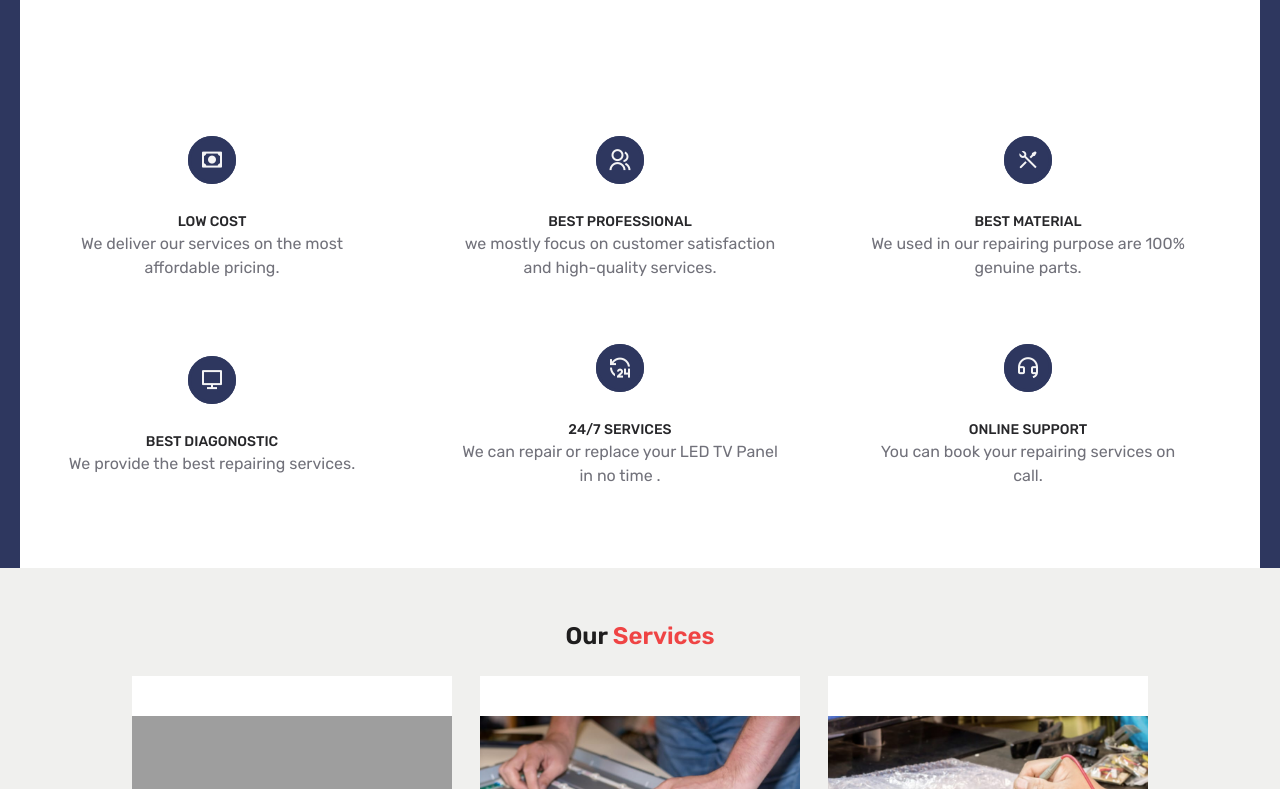
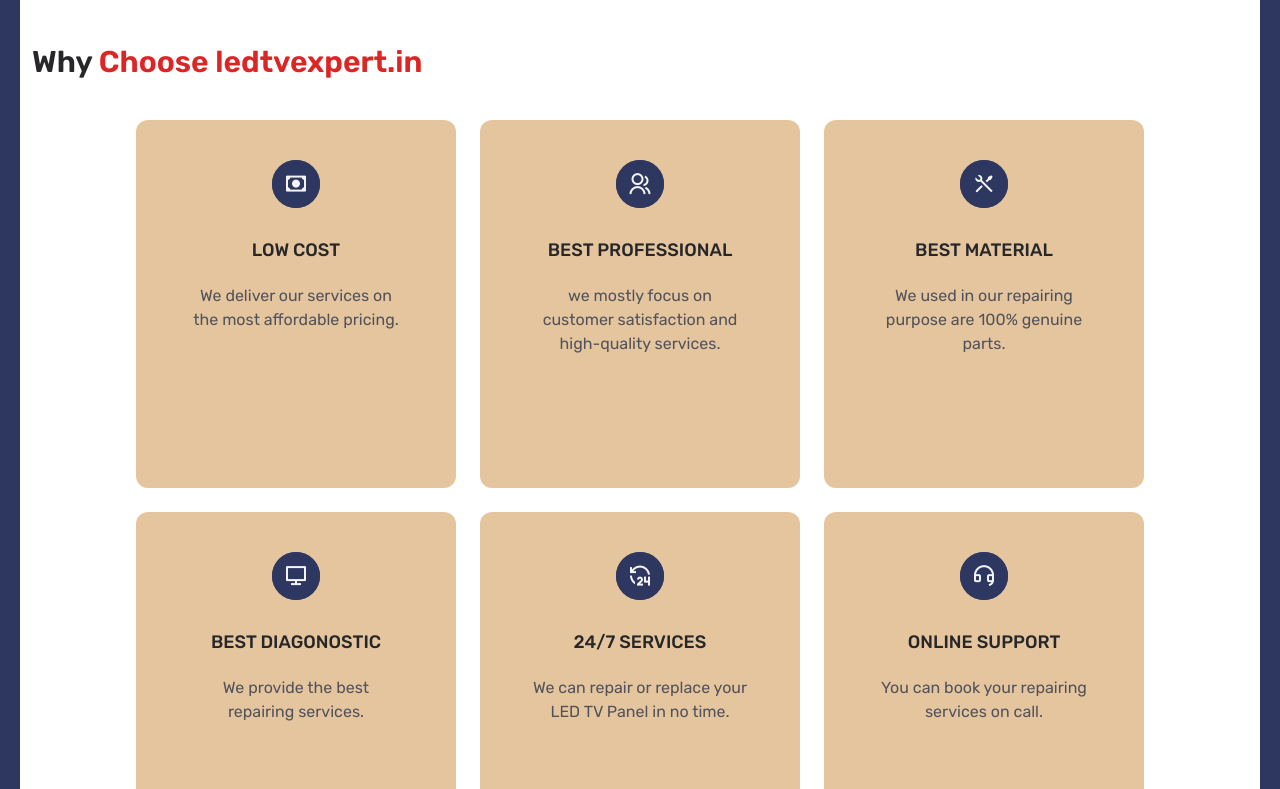
Before and after one commit to Abhay7111/ledtvexpert.in, a React (Vite) app: page / in a window 1280 px wide. Shown: the part 1471-2260 px from the top of the page. Built offline with nearby package versions, Linux system fonts and the light colour scheme; grey boxes are pictures that could not be loaded.

Commit message:
why card updated

```diff
--- /dev/null
+++ b/src/components/Cards.jsx
@@ -0,0 +1,17 @@
+import React from 'react'
+
+function Cards({carddt}) {
+  return (
+    <div id='whcard' className=' bg-[#E4C59E] py-10 overflow-hidden rounded-xl cursor-pointer'>
+     <div className="w-80 h-72 flex px-5 flex-col items-center relative">
+       <div id='icon' className="icon size-12 border-zinc-400 rounded-full cursor-pointer transition-all flex items-center justify-center bg-[#2E375F]">
+         <i>{carddt.icon}</i>
+       </div>
+       <h1 className="title text-lg text-zinc-800 font-medium mt-7 uppercase">{carddt.title}</h1>
+       <div className="des text-zinc-600 mt-5 font-normal flex-wrap text-center px-8">{carddt.des}</div>
+     </div>
+     </div>
+  )
+}
+
+export default Cards
--- a/src/components/whyus.jsx
+++ b/src/components/whyus.jsx
@@ -1,54 +1,50 @@
 import React from "react";
+import Cards from "./Cards";
+
+const carddt = [
+  {
+    icon:<i class="ri-cash-line text-2xl font-light "></i>,
+    title:'Low cost',
+    des:'We deliver our services on the most affordable pricing.',
+  },
+  {
+    icon:<i class="ri-group-line text-2xl font-light "></i>,
+    title:'BEST PROFESSIONAL',
+    des:'we mostly focus on customer satisfaction and high-quality services.',
+  },
+  {
+    icon:<i class="ri-tools-line text-2xl font-light "></i>,
+    title:'BEST MATERIAL',
+    des:'We used in our repairing purpose are 100% genuine parts.',
+  },
+  {
+    icon:<i class="ri-computer-line text-2xl font-light "></i>,
+    title:'BEST DIAGONOSTIC',
+    des:'We provide the best repairing services.',
+  },
+  {
+    icon:<i class="ri-24-hours-line text-2xl font-light "></i>,
+    title:'24/7 SERVICES',
+    des:'We can repair or replace your LED TV Panel in no time.',
+  },
+  {
+    icon:<i class="ri-customer-service-line text-2xl font-light "></i>,
+    title:'ONLINE SUPPORT',
+    des:'You can book your repairing services on call.',
+  },
+]
 
 function Whyus() {
   return (
     <div id="whyus" className=" whyus w-full min-h-10 bg-white mt-10 px-5">
-        <h1 className="text-3xl font-semibold w-full py-4 px-3 bg-white text-zinc-800">Why <span className="text-red-600">Choose Us?</span></h1>
-      <div className="w-full h-auto bg-white py-20 flex flex-col gap-6 items-center text-zinc-100 sm:flex sm:flex-row sm:flex-wrap">
-        <div className="w-96 min-h-10 mt-10 flex flex-col items-center ">
-          <div className="icon size-12 border-zinc-400 rounded-full cursor-pointer transition-all flex items-center justify-center bg-[#2E375F]">
-            <i class="ri-cash-line text-2xl font-light "></i>
-          </div>
-          <div className="title text-sm text-zinc-800 font-medium mt-7 uppercase">Low cost</div>
-          <div className="des text-zinc-500 font-normal flex-wrap text-center px-8">We deliver our services on the most affordable pricing.</div>
-        </div>
-        <div className="w-96 min-h-10 mt-10 flex flex-col items-center ">
-          <div className="icon size-12 border-zinc-400 rounded-full cursor-pointer transition-all flex items-center justify-center bg-[#2E375F]">
-            <i class="ri-group-line text-2xl font-light "></i>
-          </div>
-          <div className="title text-sm text-zinc-800 font-medium mt-7 uppercase">BEST PROFESSIONAL</div>
-          <div className="des text-zinc-500 font-normal flex-wrap text-center px-8">we mostly focus on customer satisfaction and high-quality services.</div>
-        </div>
-        <div className="w-96 min-h-10 mt-10 flex flex-col items-center ">
-          <div className="icon size-12 border-zinc-400 rounded-full cursor-pointer transition-all flex items-center justify-center bg-[#2E375F]">
-            <i class="ri-tools-line text-2xl font-light "></i>
-          </div>
-          <div className="title text-sm text-zinc-800 font-medium mt-7 uppercase">BEST MATERIAL</div>
-          <div className="des text-zinc-500 font-normal flex-wrap text-center px-8">We used in our repairing purpose are 100% genuine parts.</div>
-        </div>
-        <div className="w-96 min-h-10 mt-10 flex flex-col items-center ">
-          <div className="icon size-12 border-zinc-400 rounded-full cursor-pointer transition-all flex items-center justify-center bg-[#2E375F]">
-            <i class="ri-computer-line text-2xl font-light "></i>
-          </div>
-          <div className="title text-sm text-zinc-800 font-medium mt-7 uppercase">BEST DIAGONOSTIC</div>
-          <div className="des text-zinc-500 font-normal flex-wrap text-center px-8">We provide the best repairing services.</div>
-        </div>
-        <div className="w-96 min-h-10 mt-10 flex flex-col items-center ">
-          <div className="icon size-12 border-zinc-400 rounded-full cursor-pointer transition-all flex items-center justify-center bg-[#2E375F]">
-            <i class="ri-24-hours-line text-2xl font-light "></i>
-          </div>
-          <div className="title text-sm text-zinc-800 font-medium mt-7 uppercase">24/7 SERVICES</div>
-          <div className="des text-zinc-500 font-normal flex-wrap text-center px-8">We can repair or replace your LED TV Panel in no time .</div>
-        </div>
-        <div className="w-96 min-h-10 mt-10 flex flex-col items-center ">
-          <div className="icon size-12 border-zinc-400 rounded-full cursor-pointer transition-all flex items-center justify-center bg-[#2E375F]">
-            <i class="ri-customer-service-line text-2xl font-light "></i>
-          </div>
-          <div className="title text-sm text-zinc-800 font-medium mt-7 uppercase">ONLINE SUPPORT</div>
-          <div className="des text-zinc-500 font-normal flex-wrap text-center px-8">You can book your repairing services on call.</div>
-        </div>
-      </div>
-    </div>
+    <div className="w-full h-auto bg-white py-20 flex flex-col gap-6 items-center text-zinc-100 sm:flex sm:flex-row sm:flex-wrap sm:items-center sm:justify-center">
+  <h1 className="text-3xl font-semibold w-full py-4 px-3 bg-white text-zinc-800">Why <span className="text-red-600">Choose <a href="https://ledtvexpert.in">ledtvexpert.in</a></span></h1>
+
+  {carddt.map((item, index) => (
+    <Cards carddt={item}/>
+  ))}
+  </div>
+</div>
   );
 }
 
--- a/src/index.css
+++ b/src/index.css
@@ -101,12 +101,7 @@
   border-radius: 50%;
   transition: all ease 0.2s;
 }
-.icon:hover::before{
-  content: "";
-  width: 130%;
-  height: 130%;
-  border: 3px solid #2E375F;
-}
+
 
 .displayx{
   width: 100%;
@@ -194,3 +189,39 @@
 .swiper-slide:nth-child(10n) {
   background-color: #dadada;
 }
+
+#whcard:hover .icon::before{
+  content: "";
+  width: 130%;
+  height: 130%;
+  border: 3px solid #2E375F;
+}
+
+#whcard{
+  position: relative;
+}
+
+#whcard::before{
+  content: '';
+  width: 0px;
+  height: 0px;
+  background-color: #AF8260;
+  position: absolute;
+  top: -100%;
+  left: -100%;
+  -webkit-filter: blur(60px);
+  border-radius: 50%;
+  transition: all ease 1s;
+}
+#whcard:hover:before{
+  content: '';
+  width: 200%;
+  height: 200%;
+  background-color: #c4a681;
+  position: absolute;
+  top: 50%;
+  left: 50%;
+  transform: translate(-50%, -50%);
+  border-radius: 50%;
+  -webkit-filter: blur(10px);
+}
```
